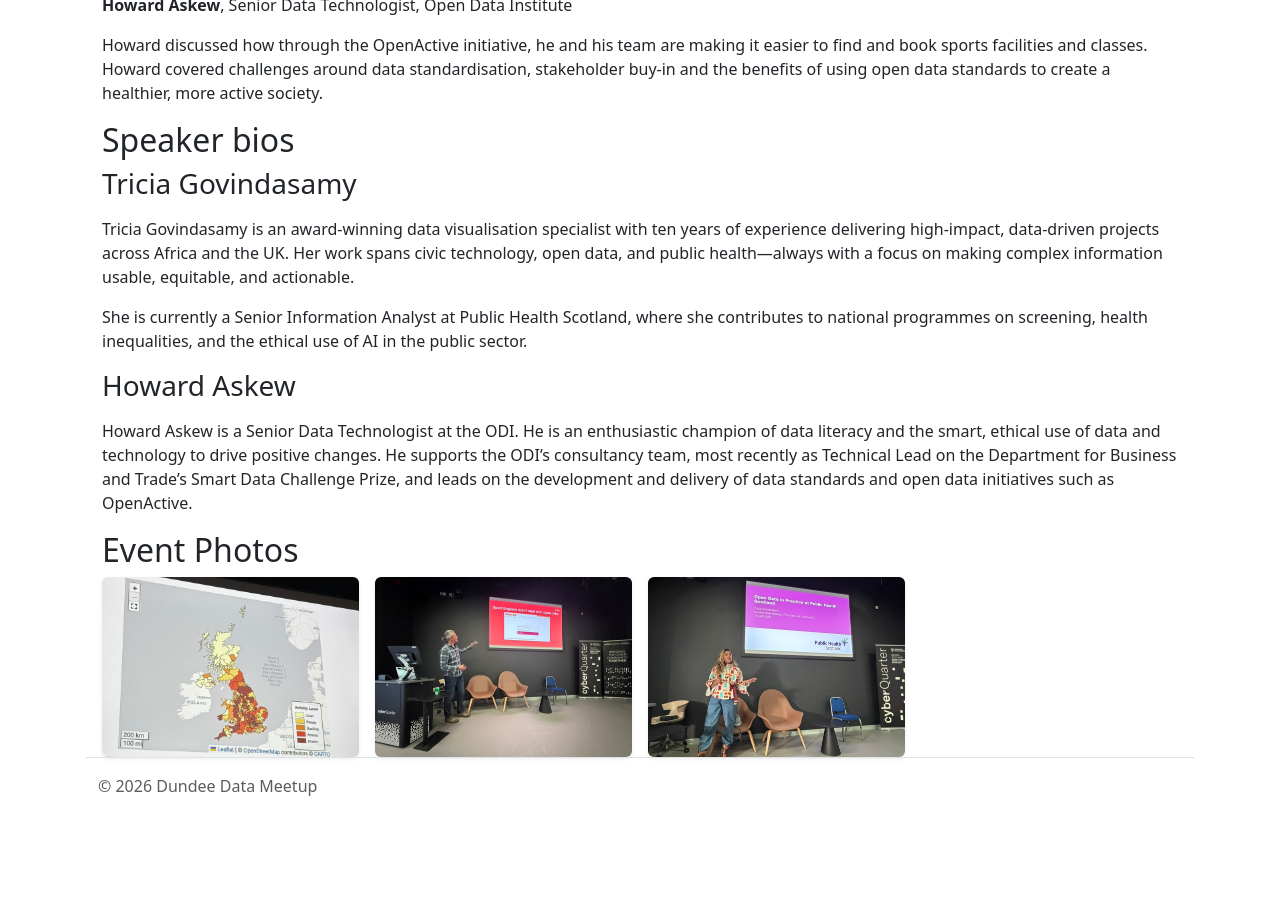
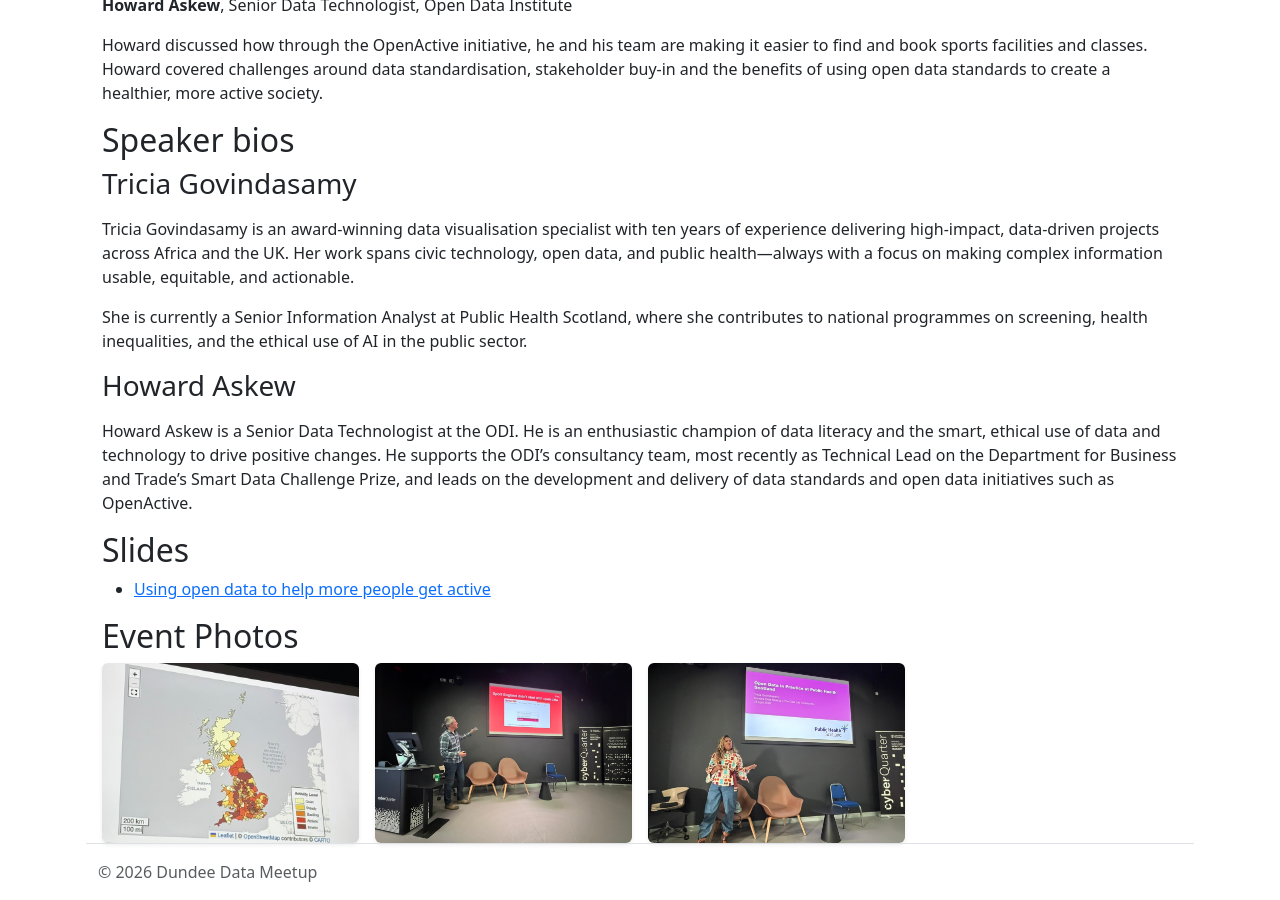
Before and after one commit to DundeeDataMeetup/dundeedatameetup.github.io, a Jekyll site: the page built from _events/2026/04.md, in a window 1280 px wide and 900 px high, scrolled down 1260 px. Built offline with Jekyll 4.4.1, drawn with Linux system fonts in a browser that asks for light colours; before the commit the page ends 2074 px from its top, so only the background shows below that.

Commit message:
feat: Add ODI slides for April

```diff
--- a/_events/2026/04.md
+++ b/_events/2026/04.md
@@ -11,9 +11,9 @@ topics:
       description: Howard discussed how through the OpenActive initiative, he and his team are making it easier to find and book sports facilities and classes. Howard covered challenges around data standardisation, stakeholder buy-in and the benefits of using open data standards to create a healthier, more active society.
 attendance: 27
 cover_image: /assets/img/events/2026-04/0FBC955D-FC4F-4971-AA58-6F77B8AAAA73_1_105_c.jpeg
-# slides:
-#     - url: /assets/slides/
-#       title: ""
+slides:
+    - url: /assets/slides/28-04-2026  - OpenActive for Dundee Data Meetup.pdf
+      title: "Using open data to help more people get active"
 #     - url: /assets/slides/
 #       title: ""
 ---
```
Also changed, not shown: 1 other file.
